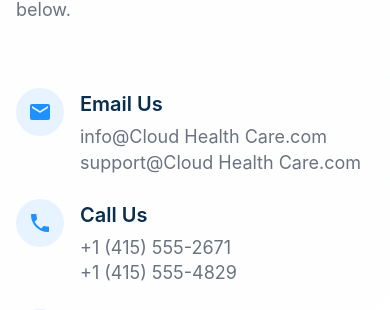
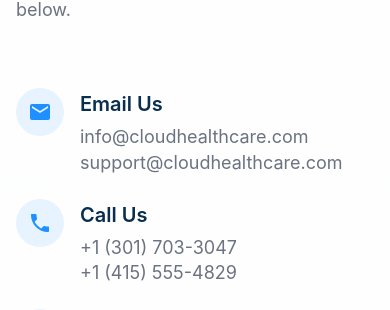
Before and after one commit to balaji061201/cloudhcare, a React (Vite) app: page / in a window 390 px wide. Shown: the part 10999-11309 px from the top of the page. Built offline with nearby package versions, Linux system fonts and the light colour scheme.

Commit message:
phone and mail changes

```diff
--- a/src/components/ContactSection.tsx
+++ b/src/components/ContactSection.tsx
@@ -30,12 +30,12 @@ export function ContactSection() {
     {
       icon: Email,
       title: "Email Us",
-      details: ["info@Cloud Health Care.com", "support@Cloud Health Care.com"],
+      details: ["info@cloudhealthcare.com", "support@cloudhealthcare.com"],
     },
     {
       icon: Phone,
       title: "Call Us",
-      details: ["+1 (415) 555-2671", "+1 (415) 555-4829"],
+      details: ["+1 (301) 703-3047", "+1 (415) 555-4829"],
     },
     {
       icon: LocationOn,
--- a/src/components/Footer.tsx
+++ b/src/components/Footer.tsx
@@ -70,7 +70,7 @@ export function Footer() {
                       variant="body2"
                       sx={{ color: "rgba(255, 255, 255, 0.7)" }}
                     >
-                      info@Cloud Health Care.com
+                      info@cloudhealthcare.com
                     </Typography>
                   </Box>
                   <Box sx={{ display: "flex", alignItems: "center", gap: 1 }}>
@@ -81,7 +81,7 @@ export function Footer() {
                       variant="body2"
                       sx={{ color: "rgba(255, 255, 255, 0.7)" }}
                     >
-                      +1 (415) 555-2671
+                      +1 (301) 703-3047
                     </Typography>
                   </Box>
                   <Box sx={{ display: "flex", alignItems: "center", gap: 1 }}>
```
